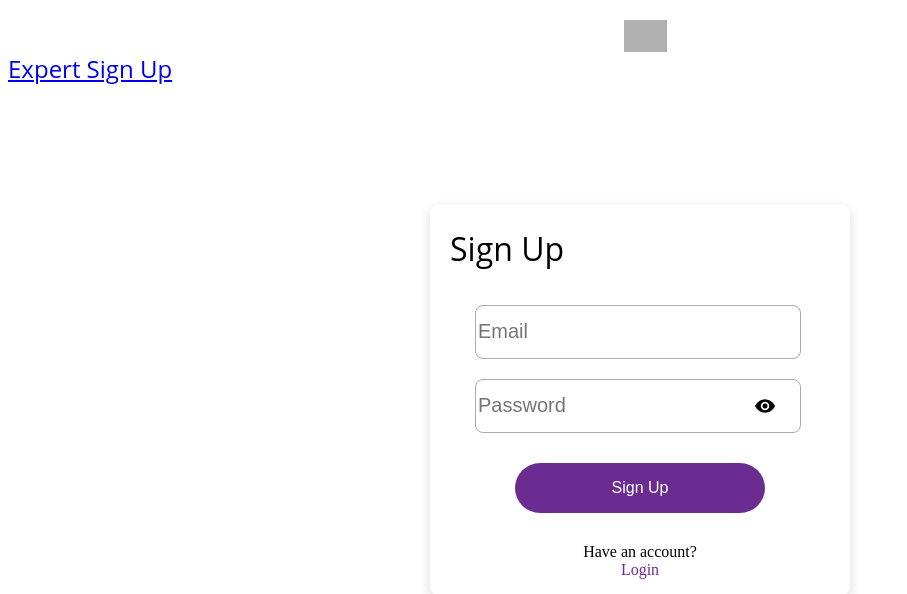
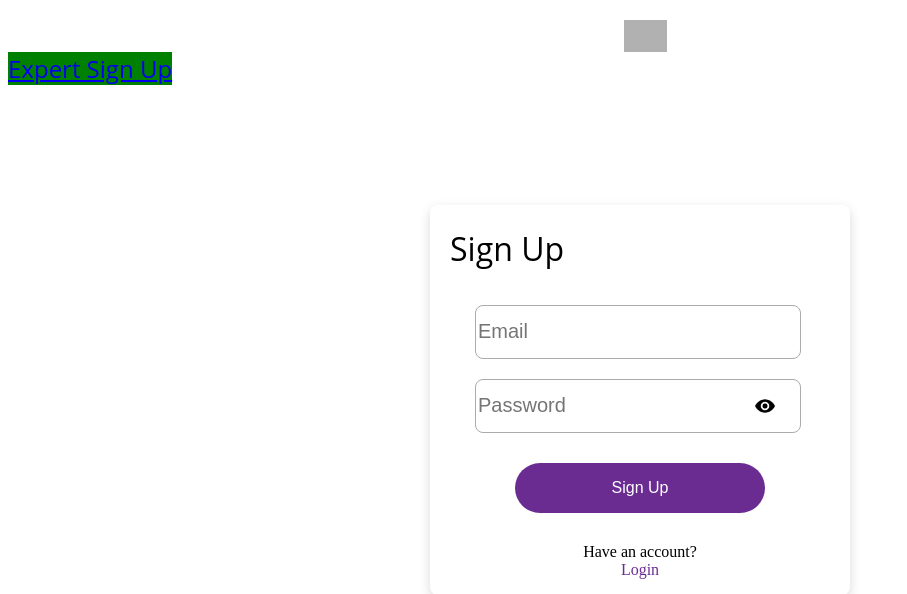
Before and after one commit to 14mclean/SCA, a PHP site: page /webpages/usersignup.php in a window 1280 px wide. Shown: the top 594 px of the page, without its empty margins (0-907 px from the left). Run offline with PHP 8.4, Linux system fonts and the light colour scheme; grey boxes are pictures that could not be loaded.

Commit message:
Update usersignup.css

```diff
--- a/css/usersignup.css
+++ b/css/usersignup.css
@@ -120,6 +120,8 @@ form img {
     margin-top: 20px;
     font-size: 24px;
     font-family: 'Open Sans';
+    background-color: green;
+    font-style: none;
 }
 
 @media (min-width: 500px) {
```
